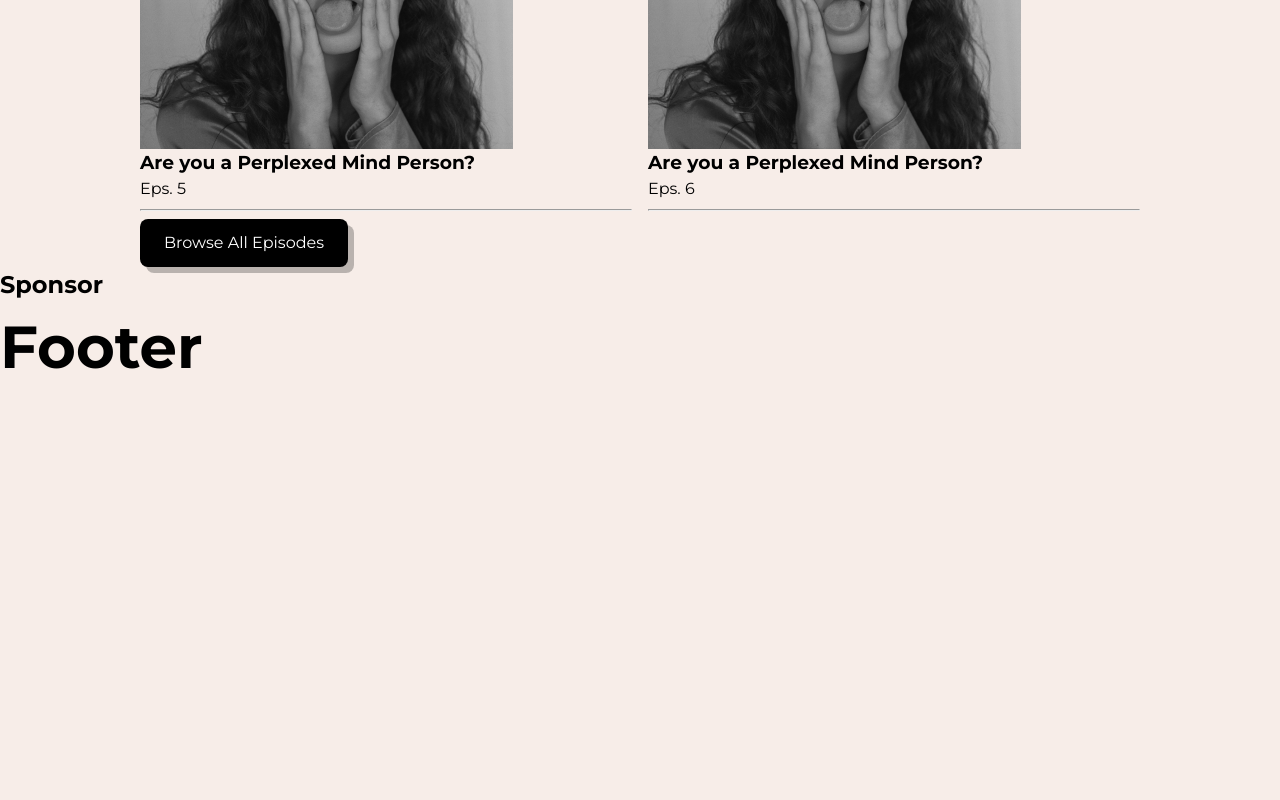
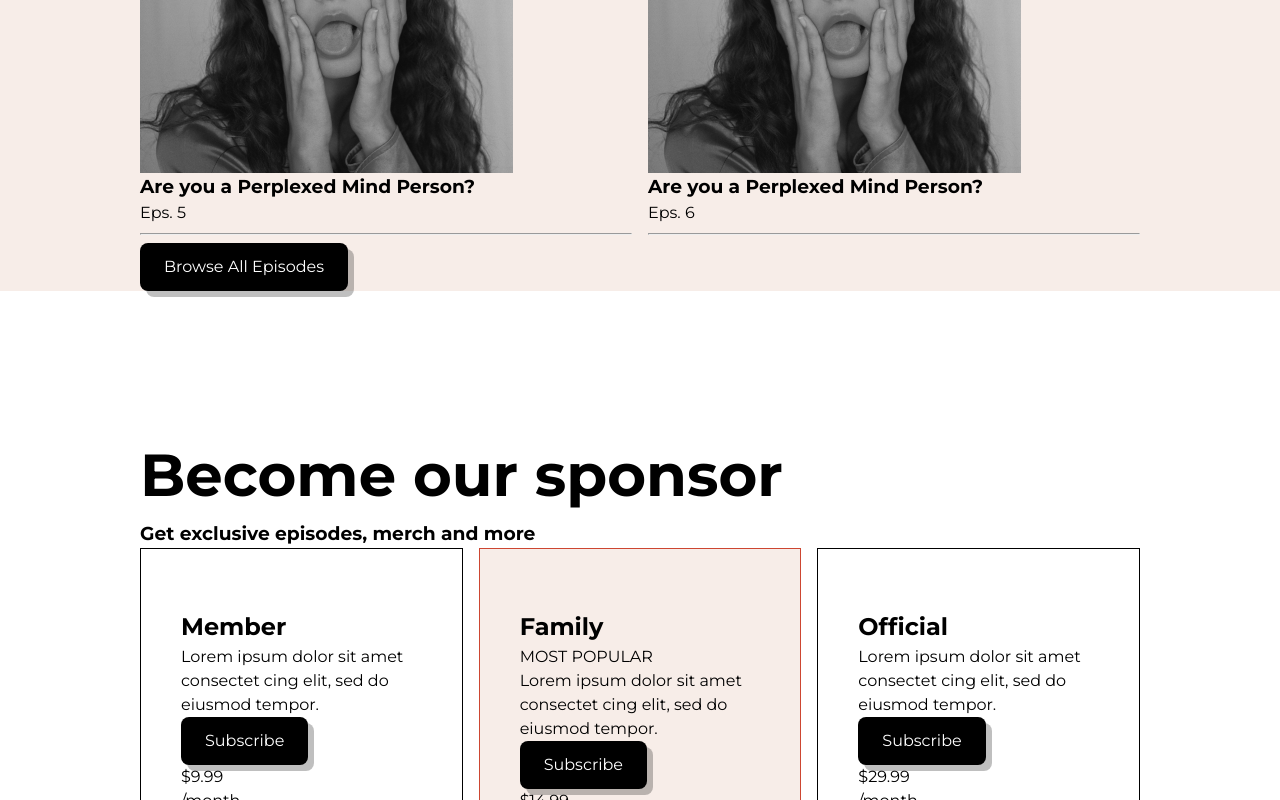
Before and after one commit to maci-kb24/podcast-app, a React (Vite) app: page / in a window 1280 px wide. Shown: the part 3588-4388 px from the top of the page. Before the commit the page ends 3980 px from the top, so only its background shows below. Built offline with nearby package versions, Linux system fonts and the light colour scheme.

Commit message:
create sponsor component

```diff
--- a/src/components/Home/HomeSponsor.jsx
+++ /dev/null
@@ -1,11 +0,0 @@
-const HomeSponsor = () => {
-  return (
-    <section>
-      <div>
-        <h2>Sponsor</h2>
-      </div>
-    </section>
-  );
-};
-
-export default HomeSponsor;
--- a/src/components/Home/Membership/membership.css
+++ b/src/components/Home/Membership/membership.css
@@ -1,3 +1,6 @@
+.membership {
+  background-color: white;
+}
 .membership-cards {
   display: grid;
   grid-template-rows: auto auto;
--- a/src/components/Home/RecentEpisodes/RecentEpisodes.jsx
+++ b/src/components/Home/RecentEpisodes/RecentEpisodes.jsx
@@ -46,6 +46,7 @@ const RecentEpisodes = () => {
     <section>
       <div className="container">
         <h3>Recent Episodes</h3>
+        <p>Available on your favorite platform</p>
         <div className="episodes-list">
           {episodes.map((episode) => (
             <EpisodeCard
--- /dev/null
+++ b/src/components/Home/Sponsor/HomeSponsor.jsx
@@ -0,0 +1,137 @@
+import Button from "../../Button/Button";
+import "./homesponsor.css";
+
+const HomeSponsor = () => {
+  return (
+    <section className="sponsor">
+      <div className="container">
+        <div>
+          <h1>Become our sponsor</h1>
+          <h3>Get exclusive episodes, merch and more</h3>
+        </div>
+        <div className="sponsor-grid grid">
+          <div className="sponsor-card">
+            <div
+              style={{
+                padding: "60px 40px 30px 40px",
+                border: "1px solid black",
+              }}
+            >
+              <h2>Member</h2>
+              <p>
+                Lorem ipsum dolor sit amet consectet cing elit, sed do eiusmod
+                tempor.
+              </p>
+              <div>
+                <Button />
+                <p>
+                  $9.99 <br />
+                  /month
+                </p>
+              </div>
+            </div>
+            <div
+              style={{
+                marginTop: "20px",
+                padding: "40px 40px 96px 40px",
+                border: "1px solid black",
+              }}
+            >
+              <p>What’s included:</p>
+              <ul>
+                <li>Exclusive Content</li>
+                <li>5% Discount on Merch</li>
+                <li>Livestreaming Access</li>
+              </ul>
+            </div>
+          </div>
+          <div className="sponsor-card">
+            <div
+              style={{
+                padding: "60px 40px 30px 40px",
+                border: "1.5px solid #cd4631",
+                backgroundColor: "#f7ede8",
+              }}
+            >
+              <div>
+                <h2>Family</h2>
+                <span>MOST POPULAR</span>
+              </div>
+              <p>
+                Lorem ipsum dolor sit amet consectet cing elit, sed do eiusmod
+                tempor.
+              </p>
+              <div>
+                <Button />
+                <p>
+                  $14.99 <br />
+                  /month
+                </p>
+              </div>
+            </div>
+            <div
+              style={{
+                marginTop: "20px",
+                padding: "40px 40px 60px 40px",
+                border: "1.5px solid #cd4631",
+                backgroundColor: "#f7ede8",
+              }}
+            >
+              <p>What’s included:</p>
+              <ul>
+                <li>
+                  <strong>Everything in Tier 1</strong>
+                </li>
+                <li>Free tickets to Events</li>
+                <li>Limited Edition Merch</li>
+                <li>Promote your Product</li>
+                <li>Request Topic</li>
+              </ul>
+            </div>
+          </div>
+          <div className="sponsor-card">
+            <div
+              style={{
+                padding: "60px 40px 30px 40px",
+                border: "1px solid black",
+              }}
+            >
+              <h2>Official</h2>
+              <p>
+                Lorem ipsum dolor sit amet consectet cing elit, sed do eiusmod
+                tempor.
+              </p>
+              <div>
+                <Button />
+                <p>
+                  $29.99 <br />
+                  /month
+                </p>
+              </div>
+            </div>
+            <div
+              style={{
+                marginTop: "20px",
+                padding: "40px 40px 60px 40px",
+                border: "1px solid black",
+              }}
+            >
+              <p>What’s included:</p>
+              <ul>
+                <li>
+                  <strong>Everything in Tier 2</strong>
+                </li>
+                <li>Exclusive Badge on Livestreaming</li>
+                <li>Become an Official Sponsor</li>
+                <li>Early Access to All Episodes</li>
+                <li>Free Stikers and Merch</li>
+              </ul>
+            </div>
+          </div>
+        </div>
+      </div>
+    </section>
+  );
+};
+
+export default HomeSponsor;
--- /dev/null
+++ b/src/components/Home/Sponsor/homesponsor.css
@@ -0,0 +1,4 @@
+.sponsor {
+  background-color: white;
+  padding: 140px 0px;
+}
--- a/src/components/index.js
+++ b/src/components/index.js
@@ -6,7 +6,7 @@ import HomeHero from "./Home/Hero/HomeHero";
 import Testimonial from "./Home/Testimonial/Testimonial";
 import Membership from "./Home/Membership/Membership";
 import RecentEpisodes from "./Home/RecentEpisodes/RecentEpisodes";
-import HomeSponsor from "./Home/HomeSponsor";
+import HomeSponsor from "./Home/Sponsor/HomeSponsor";
 
 export {
   AboutHero,
--- a/src/index.css
+++ b/src/index.css
@@ -5,7 +5,7 @@
   --black: #000000;
   --gray: #4d4d4d;
   --blue: #81adc8;
-  --red: #cd4631;
+  --vermillion: #cd4631;
   --champagne: #f7ede8;
   --alice-blue: #edf3f7;
 
```
